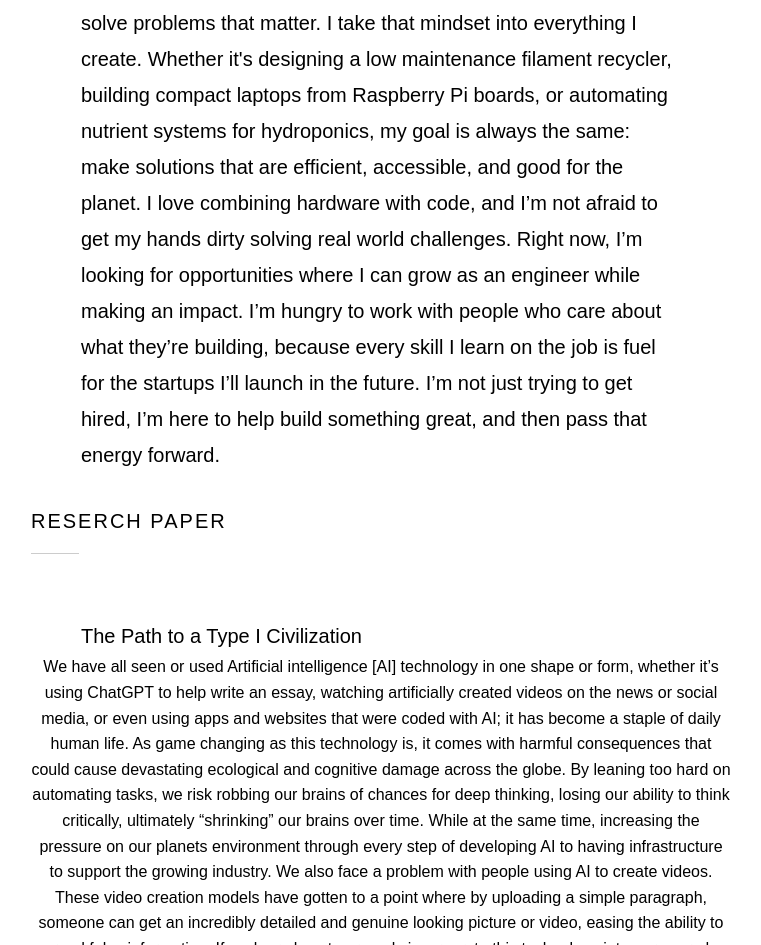
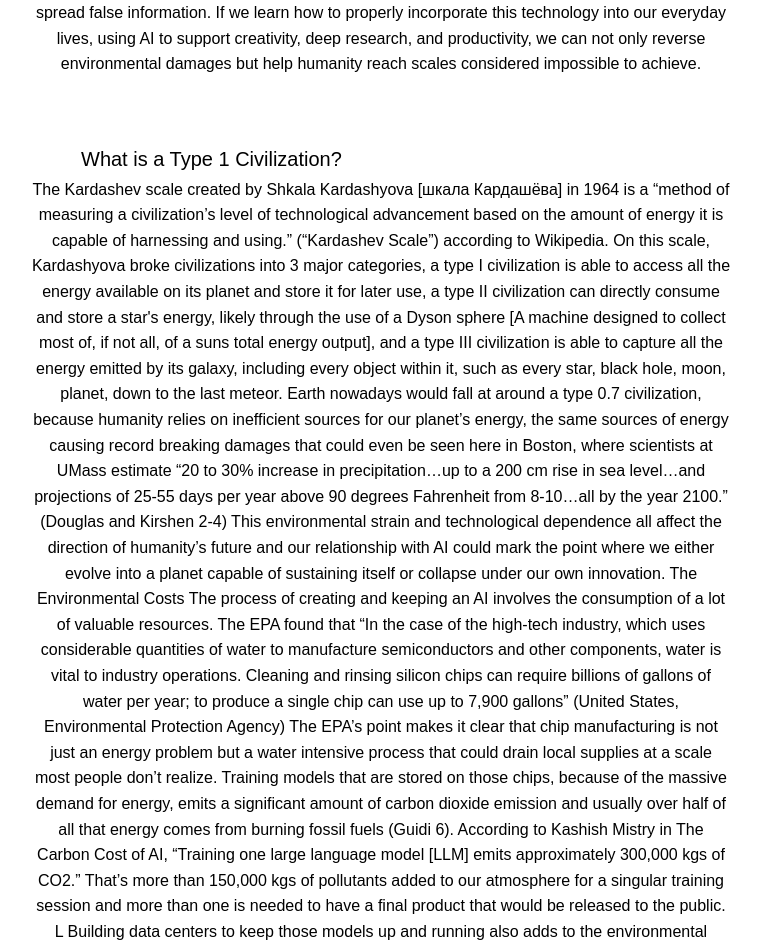
Before and after one commit to ppmmmcc1/ppmmmcc1.github.io, a plain HTML site: page about.html in a window 1280 px wide. Shown: the part 636-1581 px from the top of the page, without its empty margins (259-1020 px from the left). Drawn offline with Linux system fonts and the light colour scheme.

Commit message:
Revise about section and add AI discussion
Removed personal narrative from the about section and updated the heading to 'Why I Build'. Added new content discussing the implications of AI technology.

```diff
--- a/about.html
+++ b/about.html
@@ -21,25 +21,15 @@
         <div class="container">
             <div class="content">
                 <div class="about-section">
-                    <p class="about-text">
-                        Ever since I was a kid, I’ve been drawn to how things work. I used to take apart my RC cars, Nerf guns, and pretty much anything with moving parts, not to destroy them, but to understand them. That curiosity turned into obsession, and that obsession became direction. I didn’t just want to know how things were built, I wanted to build things better.
 
-                        Growing up between Massachusetts and Brazil gave me a front row seat to the realities of climate change. In Brazil, I watched intense heatwaves and floods affect people I cared about. In Massachusetts, I saw systems strain under pressure they weren’t designed for. Those experiences shaped how I see the world and what kind of engineer I want to be, one that builds with purpose. I’m not just here to make machines, I’m here to solve problems that matter.
-
-                        I take that mindset into everything I create. Whether it's designing a low maintenance filament recycler, building compact laptops from Raspberry Pi boards, or automating nutrient systems for hydroponics, my goal is always the same: make solutions that are efficient, accessible, and good for the planet. I love combining hardware with code, and I’m not afraid to get my hands dirty solving real world challenges.
-
-                        Right now, I’m looking for opportunities where I can grow as an engineer while making an impact. I’m hungry to work with people who care about what they’re building, because every skill I learn on the job is fuel for the startups I’ll launch in the future. I’m not just trying to get hired, I’m here to help build something great, and then pass that energy forward.
-                    </p>
                 </div>
 <div class="project-content">
                     <section class="project-section">
-                        <h2 class="section-heading">Reserch Paper</h2>
+                        <h2 class="section-heading">Why I Build </h2>
                         <div class="section-divider"></div>
                         <p class="section-text">
 					 <div class="about-section">
-                    <p class="about-text">
-                            The Path to a Type I Civilization
-							 </p>
+
 <p>
 We have all seen or used Artificial intelligence [AI] technology in one shape or form, whether it’s using ChatGPT to help write an essay, watching artificially created videos on the news or social media, or even using apps and websites that were coded with AI; it has become a staple of daily human life. As game changing as this technology is, it comes with harmful consequences that could cause devastating ecological and cognitive damage across the globe. By leaning too hard on automating tasks, we risk robbing our brains of chances for deep thinking, losing our ability to think critically, ultimately “shrinking” our brains over time. While at the same time, increasing the pressure on our planets environment through every step of developing AI to having infrastructure to support the growing industry. We also face a problem with people using AI to create videos. These video creation models have gotten to a point where by uploading a simple paragraph, someone can get an incredibly detailed and genuine looking picture or video, easing the ability to spread false information. If we learn how to properly incorporate this technology into our everyday lives, using AI to support creativity, deep research, and productivity, we can not only reverse environmental damages but help humanity reach scales considered impossible to achieve.
  </p>
```
